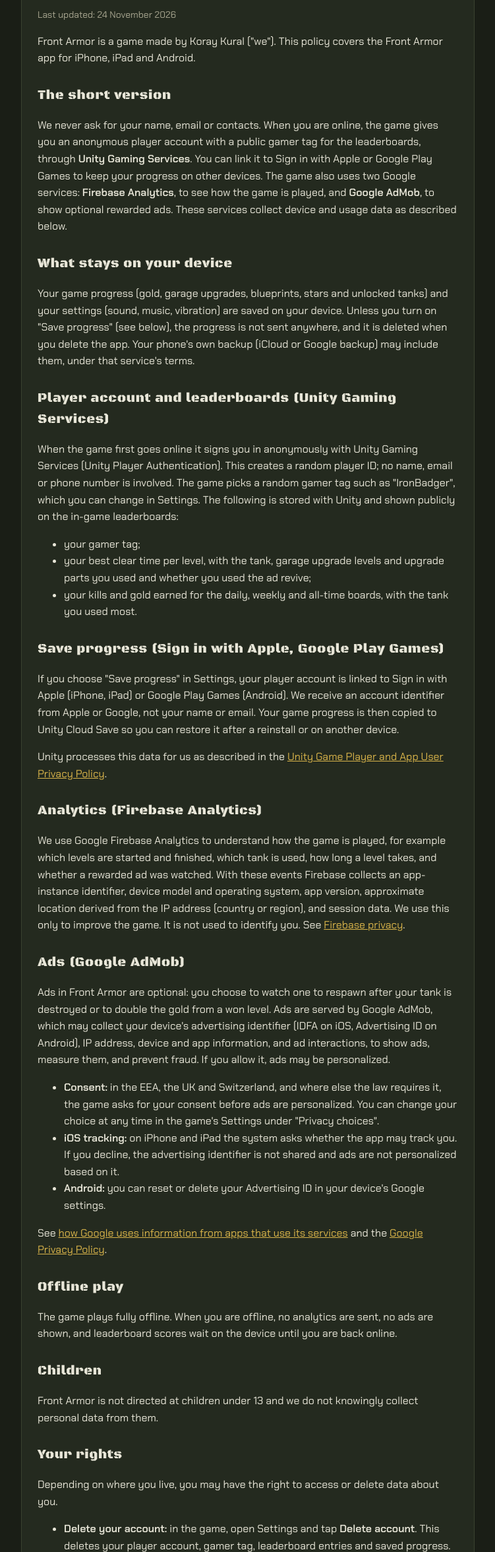
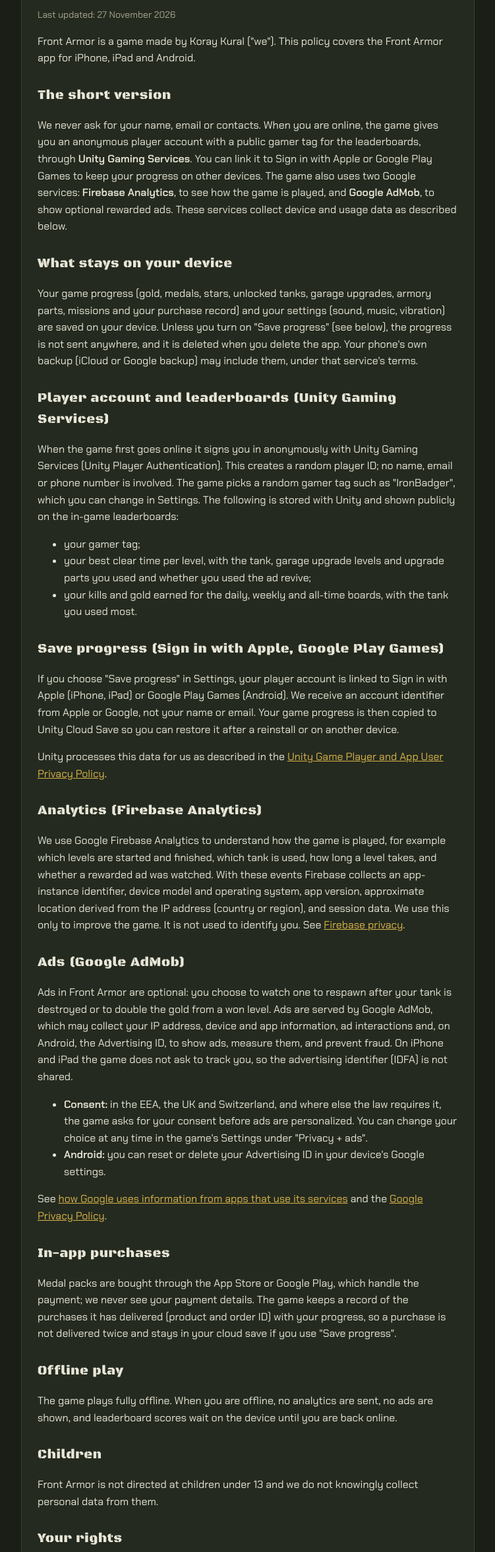
Before and after one commit to koraykural/front-armor-site, a plain HTML site: page privacy.html in a window 1280 px wide. Shown: the part 171-2523 px from the top of the page at 66% size, without its empty margins (264-1015 px from the left). Drawn offline with Linux system fonts and the light colour scheme.

Commit message:
Site: in-app purchases, no iOS tracking, current game features

```diff
--- a/privacy.html
+++ b/privacy.html
@@ -15,12 +15,12 @@
 <header><img src="icon.png" alt=""><a href="index.html">FRONT ARMOR</a><nav><a href="support.html">Support</a><a href="privacy.html">Privacy</a><a href="terms.html">Terms</a></nav></header>
 <main>
 <h1>Privacy Policy</h1>
-<p class="dim">Last updated: 24 November 2026</p>
+<p class="dim">Last updated: 27 November 2026</p>
 <p>Front Armor is a game made by Koray Kural ("we"). This policy covers the Front Armor app for iPhone, iPad and Android.</p>
 <h2>The short version</h2>
 <p>We never ask for your name, email or contacts. When you are online, the game gives you an anonymous player account with a public gamer tag for the leaderboards, through <strong>Unity Gaming Services</strong>. You can link it to Sign in with Apple or Google Play Games to keep your progress on other devices. The game also uses two Google services: <strong>Firebase Analytics</strong>, to see how the game is played, and <strong>Google AdMob</strong>, to show optional rewarded ads. These services collect device and usage data as described below.</p>
 <h2>What stays on your device</h2>
-<p>Your game progress (gold, garage upgrades, blueprints, stars and unlocked tanks) and your settings (sound, music, vibration) are saved on your device. Unless you turn on "Save progress" (see below), the progress is not sent anywhere, and it is deleted when you delete the app. Your phone's own backup (iCloud or Google backup) may include them, under that service's terms.</p>
+<p>Your game progress (gold, medals, stars, unlocked tanks, garage upgrades, armory parts, missions and your purchase record) and your settings (sound, music, vibration) are saved on your device. Unless you turn on "Save progress" (see below), the progress is not sent anywhere, and it is deleted when you delete the app. Your phone's own backup (iCloud or Google backup) may include them, under that service's terms.</p>
 <h2>Player account and leaderboards (Unity Gaming Services)</h2>
 <p>When the game first goes online it signs you in anonymously with Unity Gaming Services (Unity Player Authentication). This creates a random player ID; no name, email or phone number is involved. The game picks a random gamer tag such as "IronBadger", which you can change in Settings. The following is stored with Unity and shown publicly on the in-game leaderboards:</p>
 <ul>
@@ -34,13 +34,14 @@
 <h2>Analytics (Firebase Analytics)</h2>
 <p>We use Google Firebase Analytics to understand how the game is played, for example which levels are started and finished, which tank is used, how long a level takes, and whether a rewarded ad was watched. With these events Firebase collects an app-instance identifier, device model and operating system, app version, approximate location derived from the IP address (country or region), and session data. We use this only to improve the game. It is not used to identify you. See <a href="https://firebase.google.com/support/privacy">Firebase privacy</a>.</p>
 <h2>Ads (Google AdMob)</h2>
-<p>Ads in Front Armor are optional: you choose to watch one to respawn after your tank is destroyed or to double the gold from a won level. Ads are served by Google AdMob, which may collect your device's advertising identifier (IDFA on iOS, Advertising ID on Android), IP address, device and app information, and ad interactions, to show ads, measure them, and prevent fraud. If you allow it, ads may be personalized.</p>
+<p>Ads in Front Armor are optional: you choose to watch one to respawn after your tank is destroyed or to double the gold from a won level. Ads are served by Google AdMob, which may collect your IP address, device and app information, ad interactions and, on Android, the Advertising ID, to show ads, measure them, and prevent fraud. On iPhone and iPad the game does not ask to track you, so the advertising identifier (IDFA) is not shared.</p>
 <ul>
-<li><strong>Consent:</strong> in the EEA, the UK and Switzerland, and where else the law requires it, the game asks for your consent before ads are personalized. You can change your choice at any time in the game's Settings under "Privacy choices".</li>
-<li><strong>iOS tracking:</strong> on iPhone and iPad the system asks whether the app may track you. If you decline, the advertising identifier is not shared and ads are not personalized based on it.</li>
+<li><strong>Consent:</strong> in the EEA, the UK and Switzerland, and where else the law requires it, the game asks for your consent before ads are personalized. You can change your choice at any time in the game's Settings under "Privacy + ads".</li>
 <li><strong>Android:</strong> you can reset or delete your Advertising ID in your device's Google settings.</li>
 </ul>
 <p>See <a href="https://policies.google.com/technologies/partner-sites">how Google uses information from apps that use its services</a> and the <a href="https://policies.google.com/privacy">Google Privacy Policy</a>.</p>
+<h2>In-app purchases</h2>
+<p>Medal packs are bought through the App Store or Google Play, which handle the payment; we never see your payment details. The game keeps a record of the purchases it has delivered (product and order ID) with your progress, so a purchase is not delivered twice and stays in your cloud save if you use "Save progress".</p>
 <h2>Offline play</h2>
 <p>The game plays fully offline. When you are offline, no analytics are sent, no ads are shown, and leaderboard scores wait on the device until you are back online.</p>
 <h2>Children</h2>
```
Also changed, not shown: index.html (+3 -3 lines), support.html (+3 -3 lines).
